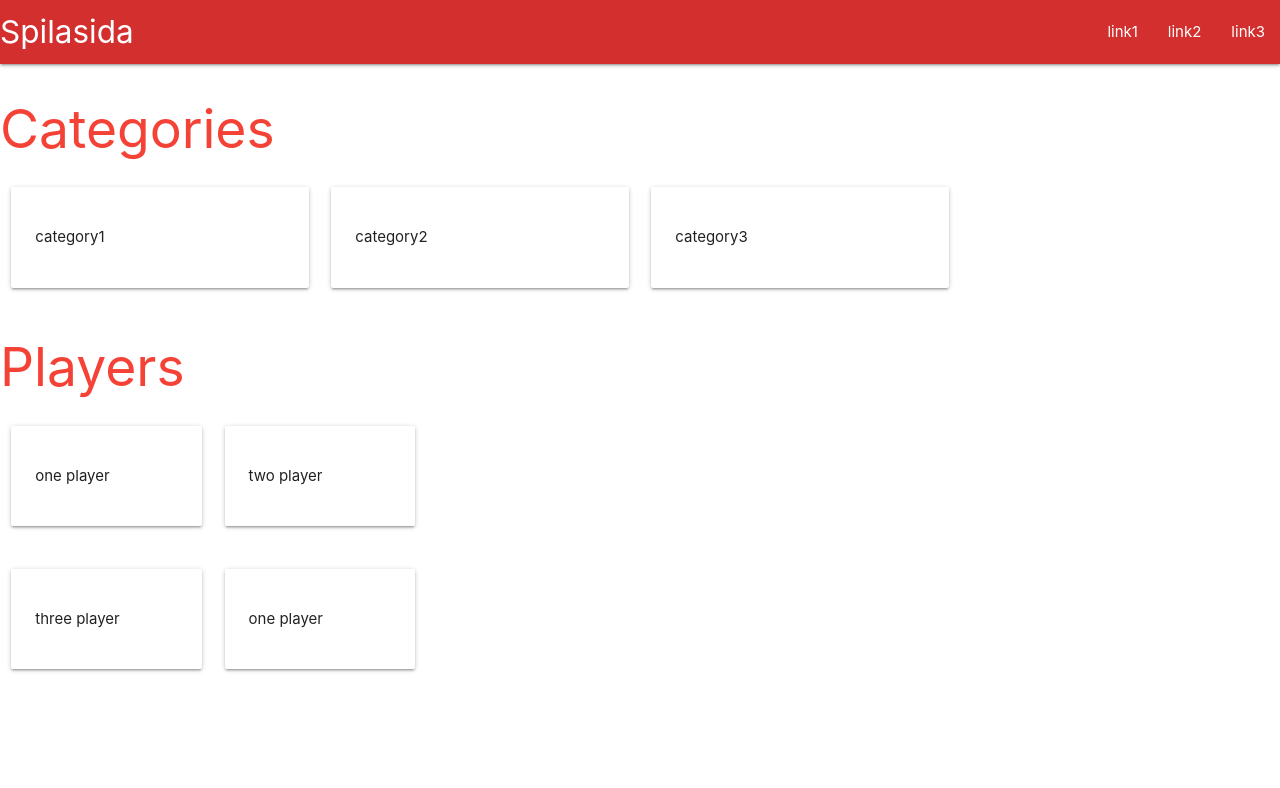
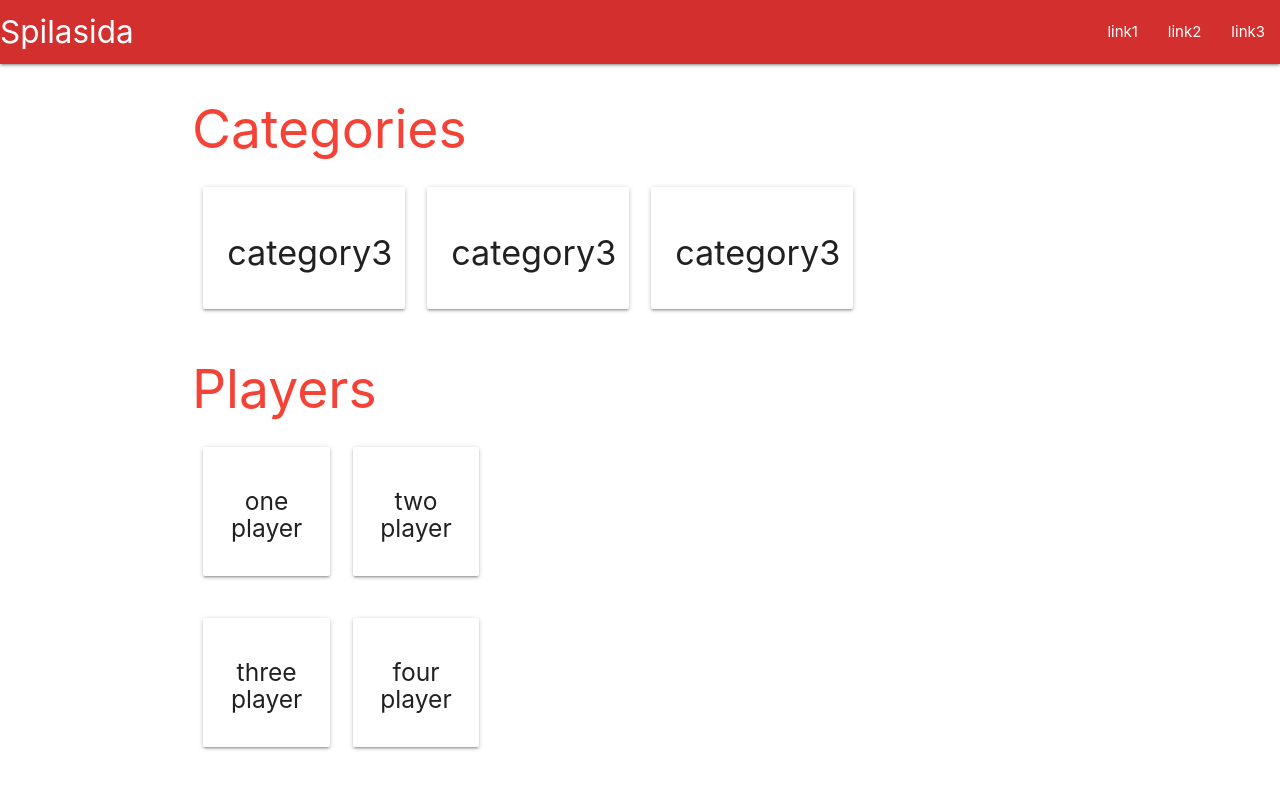
Before and after one commit to LyvieSaba/VEF-3V-05DU-H-t_H-pVerkefni, a plain HTML site: page templates/base.html in a window 1280 px wide. Drawn offline with Linux system fonts and the light colour scheme.

Commit message:
added a container and changed a few "p" into larger letters :]

```diff
--- a/templates/base.html
+++ b/templates/base.html
@@ -28,48 +28,51 @@
       </ul>
     </div>
   </nav>
-    <div>
+
+
+    <div class="container">
       <h2 class="red-text">Categories</h2>
           <div class="row">
             <div class="col s2 m3">
               <div class="card-panel hoverable">
-                <p>category1</p>
+                <h4 class="center-align">category3</h4>
               </div>
             </div>
             <div class="col s2 m3">
               <div class="card-panel hoverable">
-                <p>category2</p>
+                <h4 class="center-align">category3</h4>
               </div>
             </div>
             <div class="col s2 m3">
               <div class="card-panel hoverable">
-                <p>category3</p>
+                <h4 class="center-align">category3</h4>
               </div>
             </div>
           </div>
+
 
         <h2 class="red-text">Players</h2>
             <div class="row">
               <div class="col s2">
                 <div class="card-panel hoverable">
-                  <p>one player</p>
+                  <h5 class="center-align">one player</h5>
                 </div>
               </div>
               <div class="col s2">
                 <div class="card-panel hoverable">
-                  <p>two player</p>
+                  <h5 class="center-align">two player</h5>
                 </div>
               </div>
             </div>
             <div class="row">
               <div class="col s2">
                 <div class="card-panel hoverable">
-                  <p>three player</p>
+                  <h5 class="center-align">three player</h5>
                 </div>
               </div>
               <div class="col s2">
                 <div class="card-panel hoverable">
-                  <p>one player</p>
+                  <h5 class="center-align">four player</h5>
                 </div>
               </div>
               </div>
```
